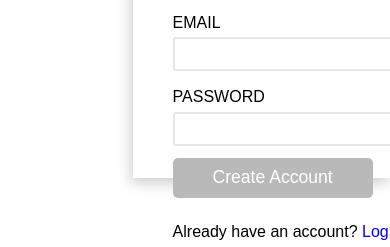
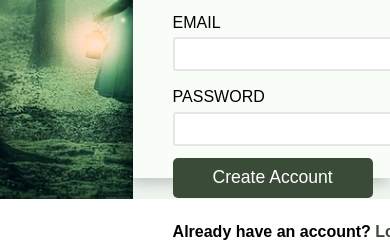
Before and after one commit to TippingTheIceBerg/Odin_form, a plain HTML site: page index.html in a window 390 px wide. Shown: the part 645-892 px from the top of the page. Drawn offline with Linux system fonts and the light colour scheme; a web font is replaced by a local one.

Commit message:
add style to form, will make mobile friendly next time

```diff
--- a/index.html
+++ b/index.html
@@ -9,6 +9,9 @@
     <link rel="preconnect" href="https://fonts.gstatic.com" crossorigin>
     <link href="https://fonts.googleapis.com/css2?family=Radio+Canada:wght@300&display=swap" rel="stylesheet">
     <script src="https://kit.fontawesome.com/a540afb5d1.js" crossorigin="anonymous"></script>
+    <link rel="preconnect" href="https://fonts.googleapis.com">
+    <link rel="preconnect" href="https://fonts.gstatic.com" crossorigin>
+    <link href="https://fonts.googleapis.com/css2?family=VT323&display=swap" rel="stylesheet">
     <title>We are Sorry</title>
 </head>
 <body>
--- a/style.css
+++ b/style.css
@@ -4,6 +4,11 @@
     box-sizing: border-box;
     font-family: 'Radio Canada', sans-serif;
     line-height: 1.8;
+}
+
+:root{
+--backGroundColor : #3a4c37;
+
 }
 main{
     display: flex;
@@ -16,7 +21,7 @@ main{
     width: 34vw;
     height: 100vh;
     position: relative;
-    /* background: url(./images/forest.jpeg) center/cover; */
+    background: url(./images/forest.jpeg) center/cover;
 
 }
 /* controls the logo background color and position */
@@ -30,16 +35,20 @@ main{
     background-color: rgb( 0 0 0 /.2);
     height: 135px ;
     width: 34vw;
+
 }
 
 .left__container h1{
     color: white;
+    font-family: 'VT323', monospace;
+    font-size: 2.2em;
+
 
 }
 /* controls logo on the left side */
 .left__container i{
     font-size: 2em;
-    color: white;
+    color: yellow
 }
 
 
@@ -54,6 +63,8 @@ display: flex;
 flex-direction: column;
 height: 100vh;
 justify-content: space-evenly;
+background-color: rgb(238, 244, 238);
+
 }
 /* texts above form */
 .right__heading{
@@ -63,6 +74,7 @@ justify-content: space-evenly;
     gap: 10px;
     padding: 20px 30px 10px 30px;
     font-size: .9em;
+
 }
 
 /* we are sorry above form */
@@ -79,6 +91,7 @@ justify-content: space-evenly;
     width: 100%;
     position: relative;
     top: -50px;
+    background-color: #f9fdf7;
 }
 /* lets start portion on top of form */
 .form__heading{
@@ -128,6 +141,7 @@ form div{
     position: relative;
     top: -70px;
     padding-left:40px ;
+
 }
 /* prevents submit from taking full width */
 .submit{
@@ -136,13 +150,20 @@ form div{
     appearance: none;
     border-radius: 5px;
     border:none;
-    background-color: rgb(186, 185, 185);
+    background-color: var(--backGroundColor);
     font-size: 1.1em;
     color: white;
     cursor: pointer;
 
+
 }
 
+.form__submitBtn p{
+    font-family: Arial, Helvetica, sans-serif;
+    font-weight: 800;
+}
 .form__submitBtn a{
     text-decoration: none;
+    color: var(--backGroundColor);
+    font-weight: 800;
 }
```
Also changed, not shown: 1 other file.
